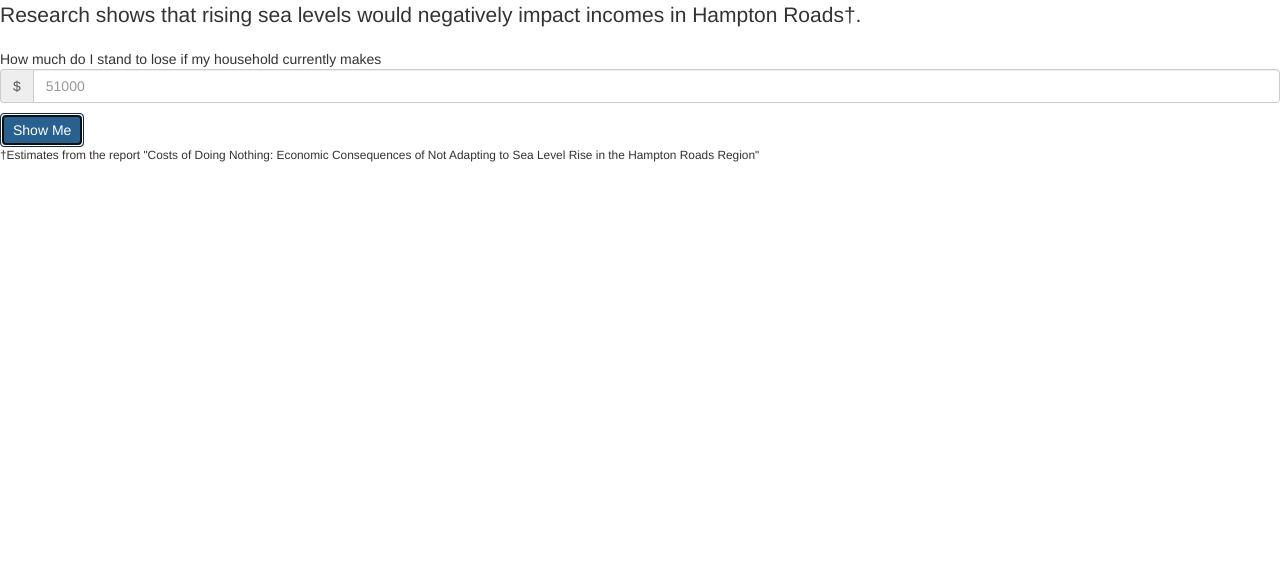
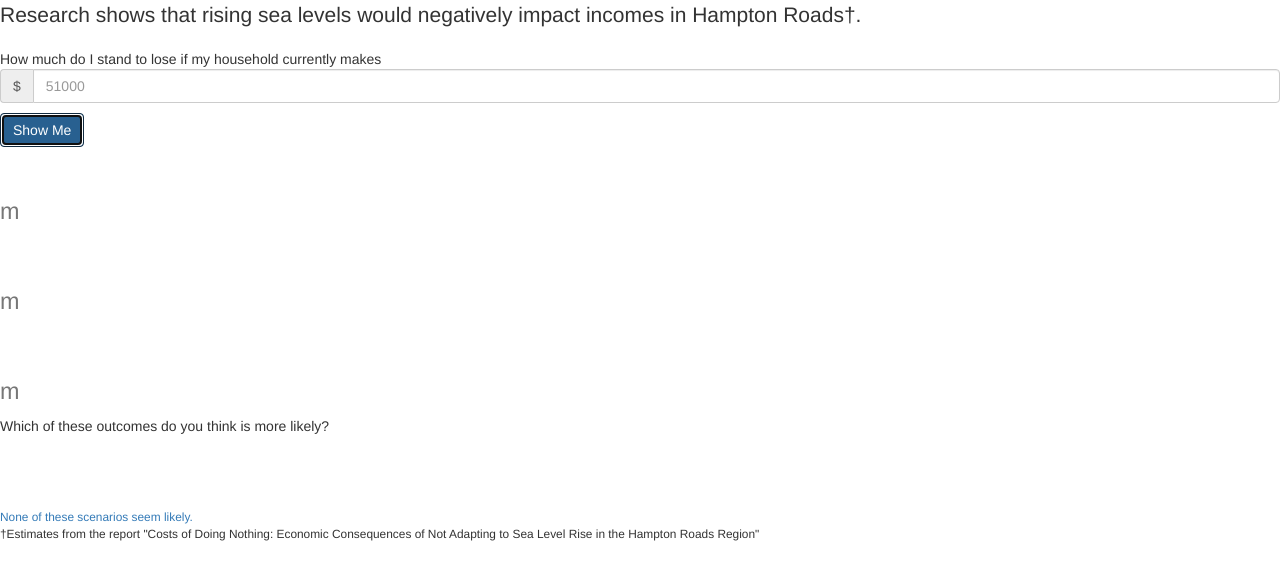
Before and after one commit to rigganhart/norfolk-flood, a website: page public/index.html in a window 1280 px wide. Both pictures are taken after a click on the button "Show Me". Drawn offline with nearby package versions, Linux system fonts and the light colour scheme; no server answers.

Commit message:
troubleshooting angular logic

```diff
--- a/public/app.js
+++ b/public/app.js
@@ -14,7 +14,7 @@
     $scope.incomeSubmitted = true;
     console.log($scope.incomeSubmitted);
 
-    var incomeLevel = parseFloat($scope.incomeLevel)
+    var incomeLevel = parseFloat($scope.incomeLevel);
 
     var incomeRange = $scope.rangeData.filter( function(range) {
       return incomeLevel >= range['Min'] && incomeLevel <= range['MaxUpTo'];
@@ -41,7 +41,6 @@
         message: 'In the worst-case sea level rise scenario, you are predicted to lose $' + parseFloat($scope.incomeLevel * incomeRange['0m']).toFixed(0)
       }
     ];
-    $scope.$digest();
   };
 
 
--- a/public/index.html
+++ b/public/index.html
@@ -25,8 +25,8 @@
       <p>How much do I stand to lose if my household currently makes <span class="input-group"><span class="input-group-addon">$</span><input type="text" class="userIncome form-control" placeholder="51000" ng-model='incomeLevel'  name="incomeLevel" autofocus ></span></p>
 
       <button class="btn btn-primary" ng-click="getIncomeImpact()">Show Me</button>
-      <div ng-show="$scope.incomeSubmitted">
-        <div class="outcome-large" ng-repeat='outcome in $scope.outcomes'>
+      <div ng-show="incomeSubmitted">
+        <div class="outcome-large" ng-repeat="outcome in outcomes">
           <img src="img/{{flood.levelName}}.png" class="floodState-large"/>
           <h1>{{flood.level}}<small>m</small></h1>
           <p>{{flood.message}}</p>
```
